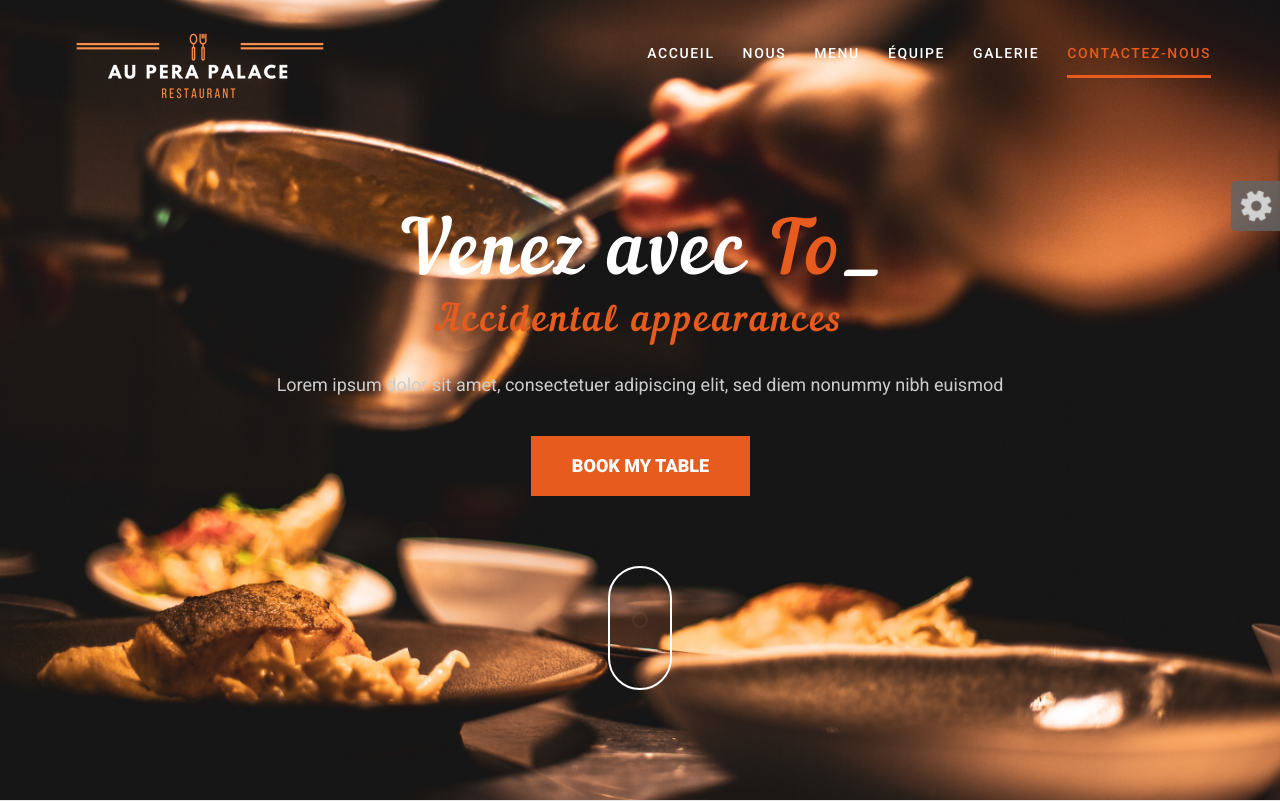
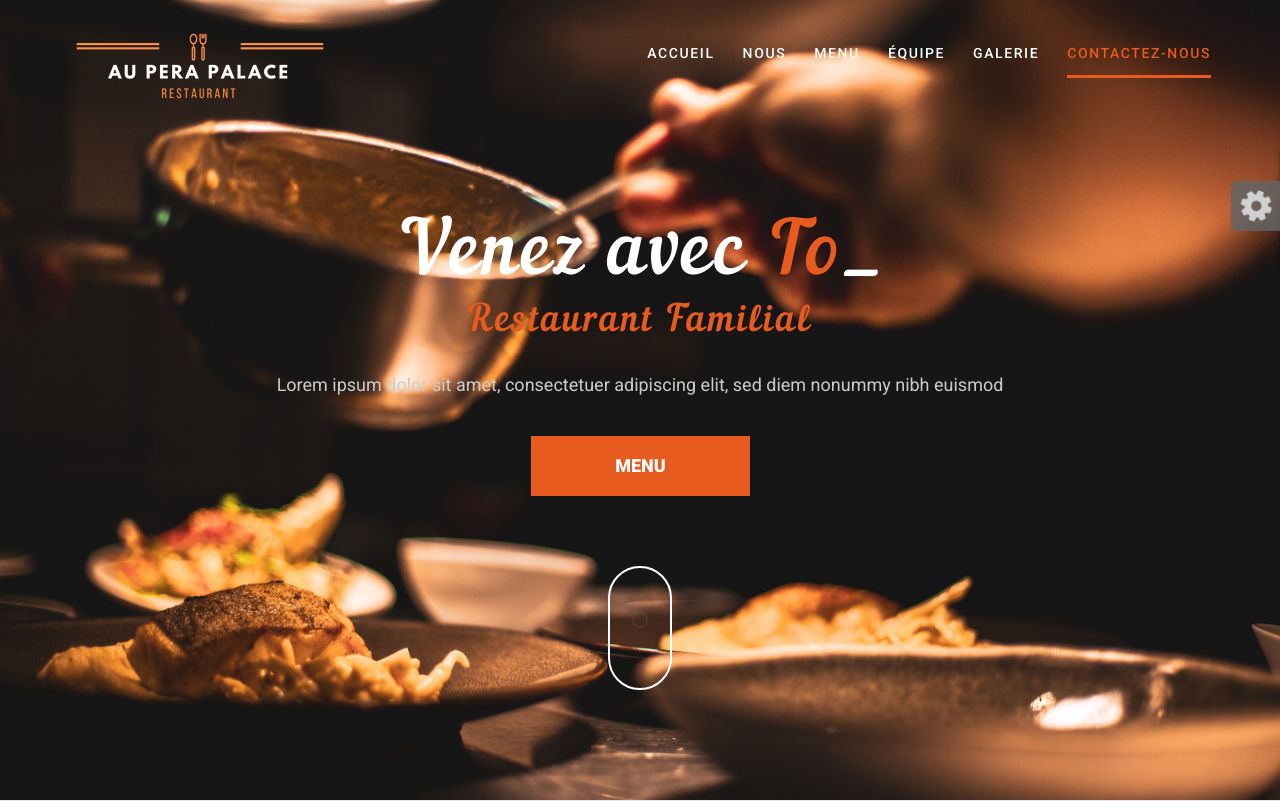
Before and after one commit to SamirZemouri/Projet-restaurant, a PHP site: page / in a window 1280 px wide. Shown: the top 801 px of the page. Run offline with PHP 8.4, Linux system fonts and the light colour scheme; some web fonts are replaced.

Commit message:
[UPDATES]
Modification message validation du formulaire, modification de style général

```diff
--- a/css/style.css
+++ b/css/style.css
@@ -1912,7 +1912,6 @@
     font-size: 1.1em;
     color: #fff;
     background-color: #3abe3a;
-    border-radius: 18px;
     width: 48%;
     text-align: center;
     margin-bottom: 10px;
--- a/index.html
+++ b/index.html
@@ -94,10 +94,10 @@
                     <div class="banner-text">
                         <div class="banner-cell">
                             <h1>Venez avec  <span class="typer" id="some-id" data-delay="200" data-delim=":" data-words="vous même:Toto:Steve Rogers" data-colors="red"></span><span class="cursor" data-cursorDisplay="_" data-owner="some-id"></span></h1>
-                            <h2>Accidental appearances </h2>
+                            <h2>Restaurant Familial </h2>
                             <p>Lorem ipsum dolor sit amet, consectetuer adipiscing elit, sed diem nonummy nibh euismod</p>
                             <div class="book-btn">
-                                <a href="#reservation" class="table-btn hvr-underline-from-center">Book my Table</a>
+                                <a href="#menu" class="table-btn hvr-underline-from-center">MENU</a>
                             </div>
                             <a href="#about">
                                 <div class="mouse"></div>
```
